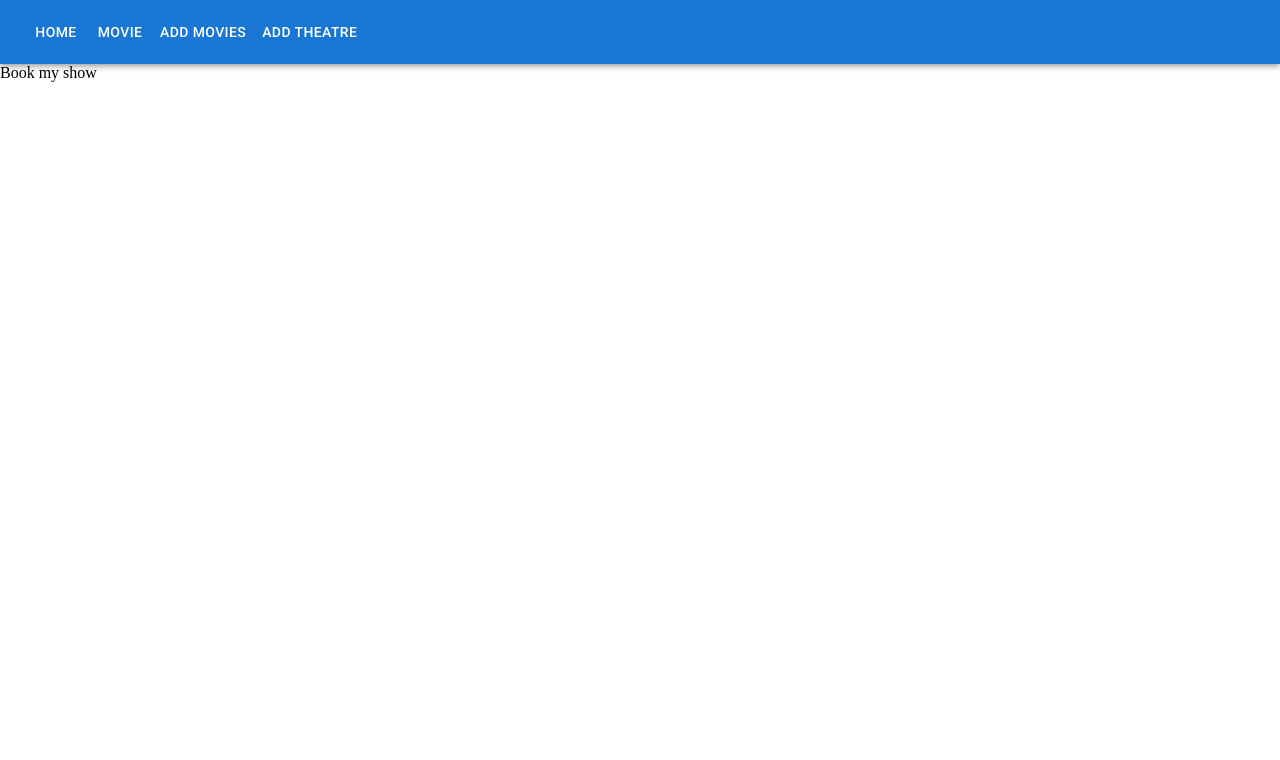
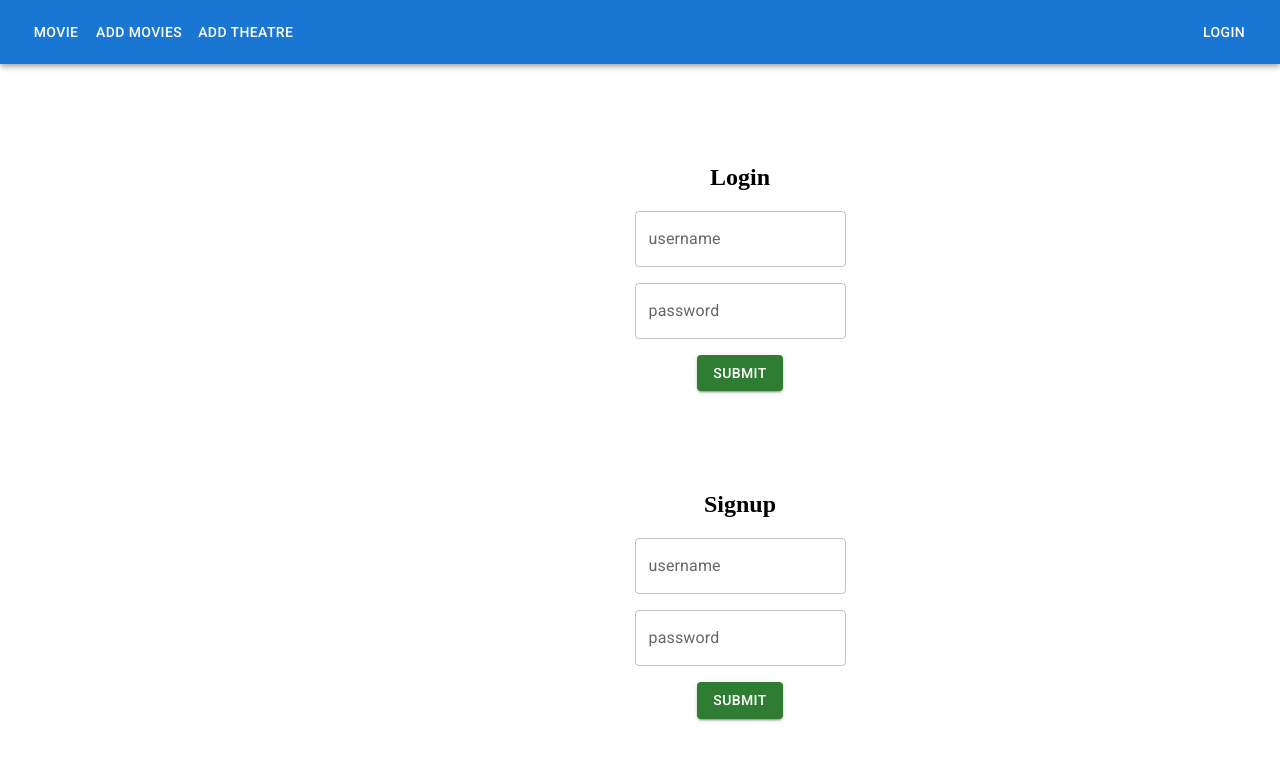
Before and after one commit to Bhagavath15/BookMyShowApp, a React (Vite) app: page / in a window 1280 px wide. Shown: the top 760 px of the page. Built offline with nearby package versions, Linux system fonts and the light colour scheme.

Commit message:
book my show

```diff
--- a/src/App.css
+++ b/src/App.css
@@ -71,3 +71,17 @@ body {
   flex-direction: column;
   align-items: center;
 }
+
+.loginfield {
+  display: flex;
+  flex-direction: column;
+  align-items: center;
+  gap: 1rem;
+}
+
+.loginform {
+  text-align: center;
+  margin: 100px auto;
+  min-width: 500px;
+  margin-left: 200px;
+}
--- a/src/App.jsx
+++ b/src/App.jsx
@@ -16,6 +16,7 @@ import { Seats } from './Seats';
 import { AddTheatre } from './AddTheatre';
 import { EditTheatre } from './EditTheatre';
 import { AddMovies } from './AddMovies';
+import { Home } from './Home';
 
 export default function App() {
 
@@ -28,30 +29,38 @@ export default function App() {
       <Box sx={{ flexGrow: 1 }}>
         <AppBar position="static">
           <Toolbar>
-            <Button onClick={() => navigate("/")} color="inherit">Home</Button>
+
             <Button onClick={() => navigate("/movies")} color="inherit">Movie</Button>
             <Button onClick={() => navigate("/addmovies")} color="inherit">Add Movies</Button>
             <Button onClick={() => navigate("/add-theatre")} color="inherit">Add Theatre</Button>
+            <Button sx={{ marginLeft: "auto" }} onClick={() => navigate("/")} color="inherit">Login</Button>
           </Toolbar>
         </AppBar>
       </Box>
       <Routes>
         <Route path="/" element={<Home />} />
-        <Route path="/movies" element={<MovieList movieList={movieList} setMovieList={setMovieList} />} />
-        <Route path="/movies/:id" element={<MovieDetails movieList={movieList} />} />
-        <Route path="/addmovies" element={<AddMovies />} />
-        <Route path="/booking" element={<Booking />} />
-        <Route path="/seats" element={<Seats />} />
-        <Route path="/ticketbooked" element={<TicketBooked />} />
-        <Route path="/add-theatre" element={<AddTheatre />} />
-        <Route path="/booking/edit-theatre/:id" element={<EditTheatre />} />
+        <Route path="/movies" element={<ProtectedRoute><MovieList movieList={movieList} setMovieList={setMovieList} /></ProtectedRoute>} />
+        <Route path="/movies/:id" element={<ProtectedRoute><MovieDetails movieList={movieList} /></ProtectedRoute>} />
+        <Route path="/addmovies" element={<ProtectedRoute><AddMovies /></ProtectedRoute>} />
+        <Route path="/booking" element={<ProtectedRoute><Booking /></ProtectedRoute>} />
+        <Route path="/seats" element={<ProtectedRoute><Seats /></ProtectedRoute>} />
+        <Route path="/ticketbooked" element={<ProtectedRoute><TicketBooked /></ProtectedRoute>} />
+        <Route path="/add-theatre" element={<ProtectedRoute><AddTheatre /></ProtectedRoute>} />
+        <Route path="/booking/edit-theatre/:id" element={<ProtectedRoute><EditTheatre /></ProtectedRoute>} />
       </Routes>
 
     </div>
 
   )
 }
-
+function ProtectedRoute({ children }) {
+  const token = localStorage.getItem('token');
+  // const token=false;
+  return (
+    token ? <section>{children}</section> : <Navigate replace to="/" />
+    //  token? <section>{children}</section>:<h1>unautharaied</h1>
+  )
+}
 function TicketBooked() {
   return (
     <div> your ticked has conformed</div>
@@ -84,12 +93,6 @@ function MovieDetails({ movieList }) {
       </div>
       <Button onClick={() => navigate("/booking")} variant="contained" color="primary">Book Tickets</Button>
     </div>
-  )
-}
-
-function Home() {
-  return (
-    <div>Book my show</div>
   )
 }
 
--- /dev/null
+++ b/src/Home.jsx
@@ -0,0 +1,129 @@
+import { useFormik } from "formik";
+import Button from '@mui/material/Button';
+import TextField from '@mui/material/TextField';
+import { useNavigate } from "react-router-dom";
+import { useState } from "react";
+
+export function Home() {
+    return (
+        <div><Login /><Signin /></div>
+
+    );
+}
+
+
+function Login() {
+    const navigate = useNavigate()
+    const [formstate, setformstate] = useState("success")
+
+    const formik = useFormik({
+        initialValues: {
+            username: '',
+            password: ''
+        },
+        // validationSchema: formValidationSchema,
+        onSubmit: async (values) => {
+            // console.log(values)
+
+            const data = await fetch("http://localhost:4002/users/login", {
+                method: "POST",
+                headers: {
+                    "content-type": "application/json"
+                },
+                body: JSON.stringify(values)
+            });
+            if (data.status === 400) {
+                console.log("error");
+                setformstate("error")
+            } else {
+                setformstate("success")
+                const result = await data.json()
+                console.log("success", result);
+                localStorage.setItem("token", result.token)
+                navigate("/movies")
+            }
+
+        }
+    });
+    return (
+        <form onSubmit={formik.handleSubmit} className='loginform'>
+            <h2>Login</h2>
+            <div className='loginfield'>
+                <TextField
+                    name='username'
+                    value={formik.values.username}
+                    onChange={formik.handleChange}
+                    label="username"
+                    variant="outlined" />
+                <TextField
+                    value={formik.values.password}
+                    onChange={formik.handleChange}
+                    label="password"
+                    name="password"
+                    variant="outlined" />
+                <Button color={formstate} type='submit' variant="contained">{formstate === "success" ? "submit" : "retry"}</Button>
+            </div>
+
+        </form>
+
+
+    );
+}
+
+
+function Signin() {
+    const navigate = useNavigate()
+    const [formstate, setformstate] = useState("success")
+
+    const formik = useFormik({
+        initialValues: {
+            username: '',
+            password: ''
+        },
+        // validationSchema: formValidationSchema,
+        onSubmit: (newdata) => {
+            // console.log(values)
+            adddata(newdata)
+        }
+    });
+
+    const adddata = (newdata) => {
+        console.log(newdata)
+
+        fetch("http://localhost:4002/users/signup", {
+            method: "POST",
+            body: JSON.stringify(newdata),
+            headers: {
+                "content-type": "application/json"
+            }
+        })
+        navigate("/")
+    };
+    return (
+        <form onSubmit={formik.handleSubmit} className='loginform'>
+            <h2>Signup</h2>
+            <div className='loginfield'>
+                <TextField
+                    placeholder="username"
+                    name='username'
+                    value={formik.values.username}
+                    onBlur={formik.handleBlur}
+                    onChange={formik.handleChange}
+                    label="username"
+                    variant="outlined" />
+                <TextField
+                    placeholder="password"
+                    value={formik.values.password}
+                    onBlur={formik.handleBlur}
+                    onChange={formik.handleChange}
+                    label="password"
+                    name="password"
+                    variant="outlined" />
+                <Button color="success" type='submit' variant="contained">submit</Button>
+            </div>
+
+        </form>
+
+
+    );
+}
```
